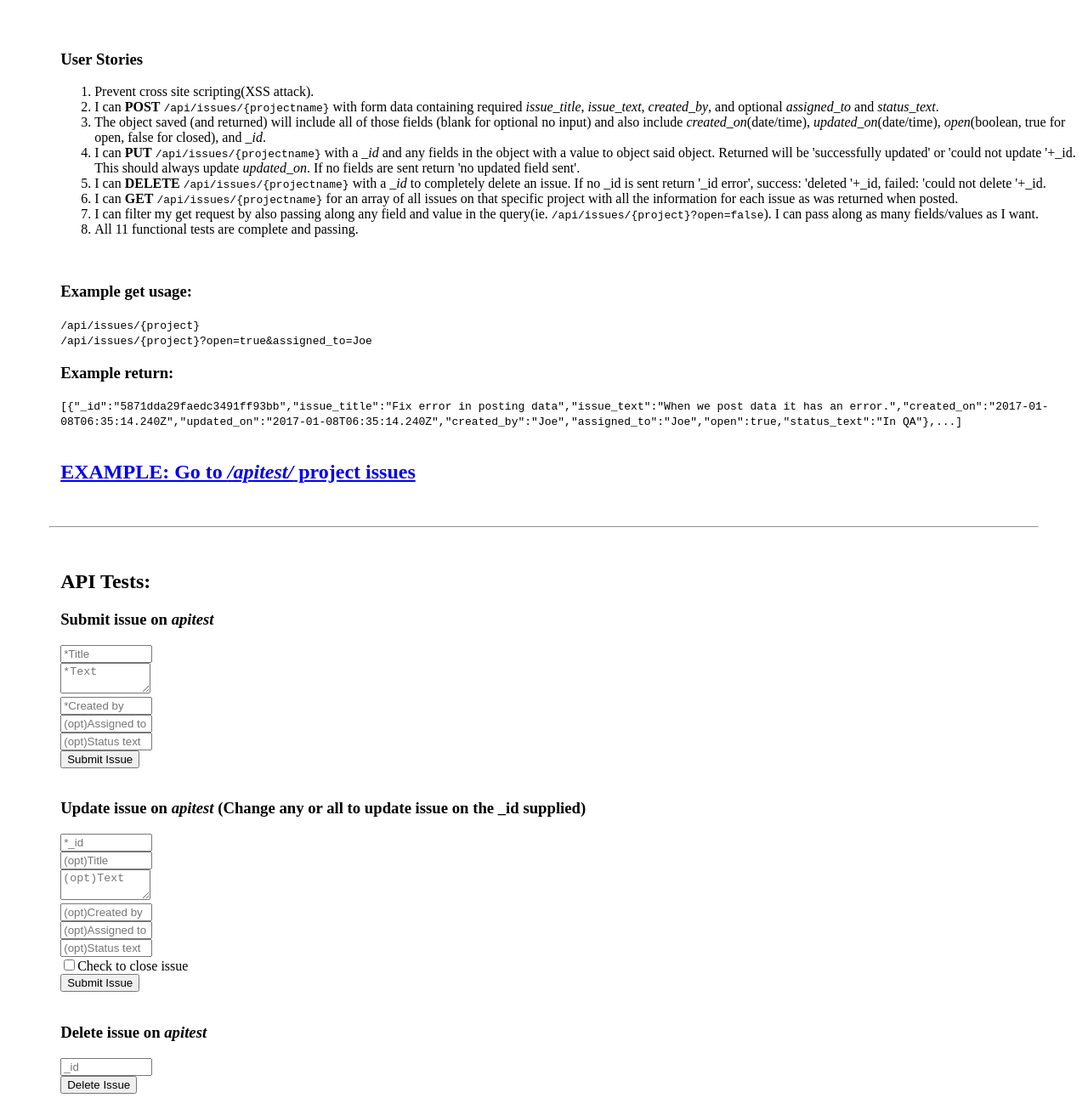
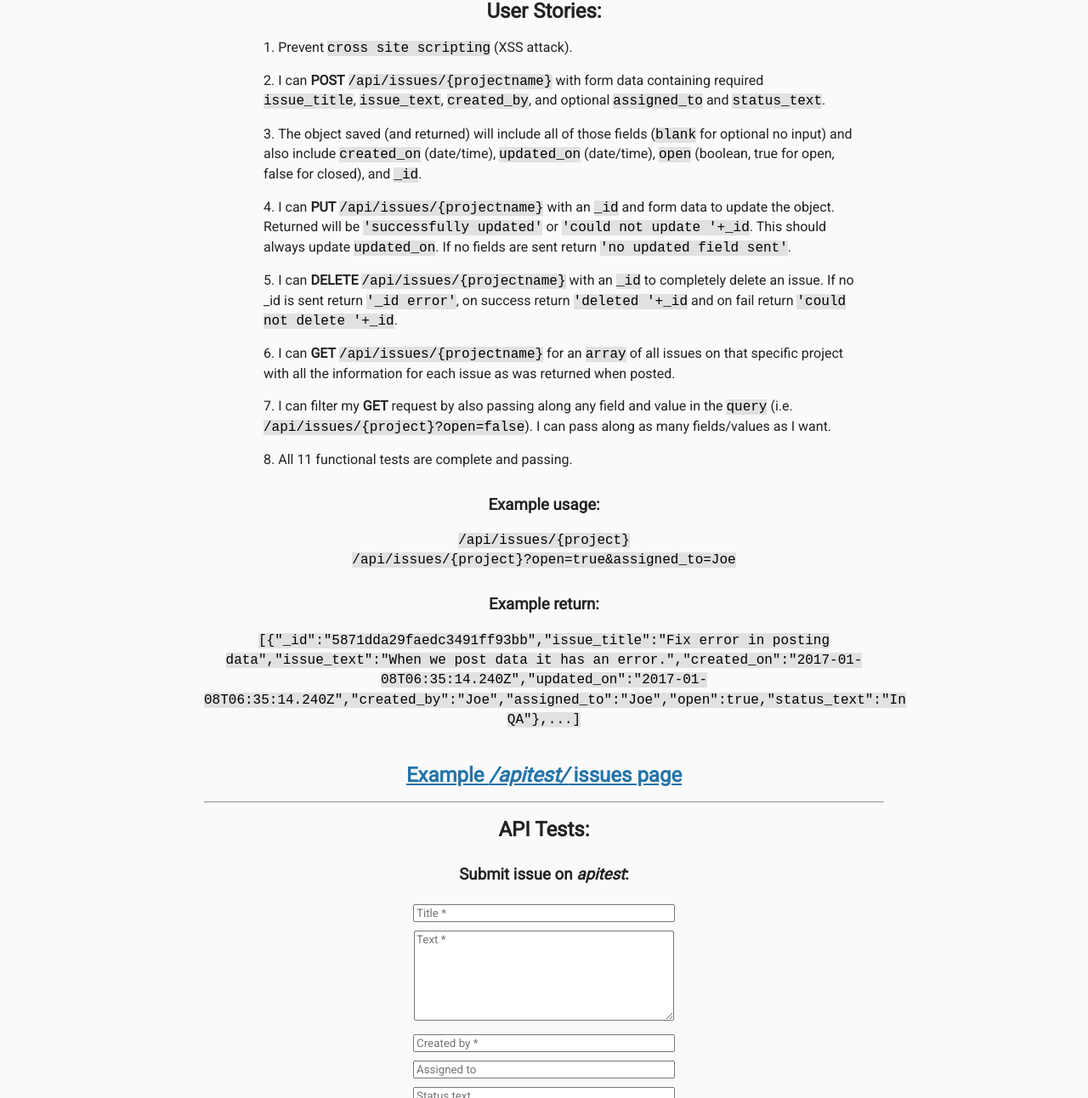
Before and after one commit to Myrmidonut/fcc_infosec_issue_tracker, a website: page views/index.html in a window 1280 px wide. Shown: the part 63-1355 px from the top of the page at 85% size. Drawn offline with nearby package versions, Linux system fonts and the light colour scheme.

Commit message:
updated styling and layout

```diff
--- /dev/null
+++ b/public/script.js
@@ -0,0 +1 @@
+console.log("test")
--- a/public/style.css
+++ b/public/style.css
@@ -1,23 +1,66 @@
-* {
-  margin: 0px;
-  padding: 0px;
+body {
+	font-family: 'Roboto', sans-serif;
+	font-size: 16px;
+	color: #222;
+	background-color: #FaFaFa;
+	text-align: center;
+	line-height: 1.4em;
 }
 
-body {
-  padding: 10px;
+.container {
+	padding: 0;
+	margin-top: 40px;
+  margin: auto;
+  max-width: 800px;
 }
 
-.issue {
-  margin: 20px;
-  padding: 5px;
-  width: 60%;
-  border: 2px solid black;
+h3 {
+  margin-top: 30px;
 }
 
-.closed {
-  background-color: lightgrey;
+.user-stories {
+  position: relative;
+  text-align: left;
+  max-width: 700px;
+  margin: 15px auto;
 }
 
-.id {
-  font-size: 10.5px;
+.user-stories li {
+  margin-bottom: 1em;
 }
+
+code {
+  font-family: monospace;
+  color: black;
+  background-color: rgba(0,0,0,0.1);
+}
+
+a {
+	color: #2574A9;
+}
+
+ol {
+	list-style-position: inside;
+}
+
+ul {
+	list-style-type: none;
+}
+
+li {
+  margin-bottom: 0.5em;
+}
+
+input,textarea {
+  width: 300px;
+  margin: 5px;
+  font-family: 'Roboto', sans-serif;
+}
+
+textarea {
+  height: 100px;
+}
+
+input[type=checkbox] {
+  width: 20px;
+}
--- a/views/index.html
+++ b/views/index.html
@@ -1,82 +1,98 @@
 <!DOCTYPE html>
 <html>
   <head>
-    <title>Welcome to HyperDev!</title>
+    <title>Issue Tracker</title>
 
-    <meta name="description" content="A cool thing made with HyperDev">
     <meta charset="utf-8">
     <meta http-equiv="X-UA-Compatible" content="IE=edge">
     <meta name="viewport" content="width=device-width, initial-scale=1">
 
-    <link id="favicon" rel="shortcut icon" href="https://glitch.com/edit/favicon.ico?v=3" type="image/x-icon">
+    <link rel="shortcut icon" href="https://cdn.hyperdev.com/us-east-1%3A52a203ff-088b-420f-81be-45bf559d01b1%2Ffavicon.ico" type="image/x-icon"/>
+    <link href="https://fonts.googleapis.com/css?family=Roboto" rel="stylesheet" type="text/css">
+    <link rel="stylesheet" href="/public/style.css">
   </head>
 
   <body>
+    <div class="container">
+
       <header>
-      <h1>
-        ISQA_4 - Issue Tracker
-      </h1>
+        <h1>Information Security Project: Issue Tracker</h1>
       </header>
 
-    <div id="userstories" style="margin-left: 5%; margin-top: 5%">
-      <h3>User Stories</h3>
-      <ol>
-        <li>Prevent cross site scripting(XSS attack).</li>
-        <li>I can <b>POST</b> <code>/api/issues/{projectname}</code> with form data containing required <i>issue_title</i>, <i>issue_text</i>, <i>created_by</i>, and optional <i>assigned_to</i> and <i>status_text</i>.</li>
-        <li>The object saved (and returned) will include all of those fields (blank for optional no input) and also include <i>created_on</i>(date/time), <i>updated_on</i>(date/time), <i>open</i>(boolean, true for open, false for closed), and <i>_id</i>.</li>
-        <li>I can <b>PUT</b> <code>/api/issues/{projectname}</code> with a <i>_id</i> and any fields in the object with a value to object said object. Returned will be 'successfully updated' or 'could not update '+_id. This should always update <i>updated_on</i>. If no fields are sent return 'no updated field sent'.</li>
-        <li>I can <b>DELETE</b> <code>/api/issues/{projectname}</code> with a <i>_id</i> to completely delete an issue. If no _id is sent return '_id error', success: 'deleted '+_id, failed: 'could not delete '+_id.</li>
-        <li>I can <b>GET</b> <code>/api/issues/{projectname}</code> for an array of all issues on that specific project with all the information for each issue as was returned when posted.</li>
-        <li>I can filter my get request by also passing along any field and value in the query(ie. <code>/api/issues/{project}?open=false</code>). I can pass along as many fields/values as I want.</li>
+      <h2>User Stories:</h2>
+      <ol class="user-stories">
+        <li>Prevent <code>cross site scripting</code> (XSS attack).</li>
+        <li>I can <strong>POST</strong> <code>/api/issues/{projectname}</code> with form data containing required <code>issue_title</code>, <code>issue_text</code>, <code>created_by</code>, and optional <code>assigned_to</code> and <code>status_text</code>.</li>
+        <li>The object saved (and returned) will include all of those fields (<code>blank</code> for optional no input) and also include <code>created_on</code> (date/time), <code>updated_on</code> (date/time), <code>open</code> (boolean, true for open, false for closed), and <code>_id</code>.</li>
+        <li>I can <strong>PUT</strong> <code>/api/issues/{projectname}</code> with an <code>_id</code> and form data to update the object. Returned will be <code>'successfully updated'</code> or <code>'could not update '+_id</code>. This should always update <code>updated_on</code>. If no fields are sent return <code>'no updated field sent'</code>.</li>
+        <li>I can <strong>DELETE</strong> <code>/api/issues/{projectname}</code> with an <code>_id</code> to completely delete an issue. If no _id is sent return <code>'_id error'</code>, on success return <code>'deleted '+_id</code> and on fail return <code>'could not delete '+_id</code>.</li>
+        <li>I can <strong>GET</strong> <code>/api/issues/{projectname}</code> for an <code>array</code> of all issues on that specific project with all the information for each issue as was returned when posted.</li>
+        <li>I can filter my <strong>GET</strong> request by also passing along any field and value in the <code>query</code> (i.e. <code>/api/issues/{project}?open=false</code>). I can pass along as many fields/values as I want.</li>
         <li>All 11 functional tests are complete and passing.</li>
-      </ol><br>
+      </ol>
 
-      <h3>Example get usage:</h3>
+      <h3>Example usage:</h3>
       <code>/api/issues/{project}</code><br>
       <code>/api/issues/{project}?open=true&amp;assigned_to=Joe</code><br>
 
       <h3>Example return:</h3>
       <code>[{"_id":"5871dda29faedc3491ff93bb","issue_title":"Fix error in posting data","issue_text":"When we post data it has an error.","created_on":"2017-01-08T06:35:14.240Z","updated_on":"2017-01-08T06:35:14.240Z","created_by":"Joe","assigned_to":"Joe","open":true,"status_text":"In QA"},...]</code><br><br>
 
-      <h2><a href="/apitest/">EXAMPLE: Go to <i>/apitest/</i> project issues</a></h2>
+      <h2><a href="/apitest/">Example <em>/apitest/</em> issues page</a></h2>
+
+      <hr>
+
+      <div id="testui">
+        <h2>API Tests:</h2>
+
+        <h3>Submit issue on <i>apitest</i>:</h3>
+        <form id="testForm1" class="border">
+          <input type="text" name="issue_title" placeholder="Title *" required=""><br>
+          <textarea type="text" name="issue_text" placeholder="Text *" required=""></textarea><br>
+          <input type="text" name="created_by" placeholder="Created by *" required=""><br>
+          <input type="text" name="assigned_to" placeholder="Assigned to"><br>
+          <input type="text" name="status_text" placeholder="Status text">
+          <p>* Required Fields</p>
+          <button type="submit">Submit Issue</button>
+        </form>
+
+        <h3>Update issue on <i>apitest</i>:</h3>
+        <form id="testForm2" class="border">
+          <input type="text" name="_id" placeholder="_id *" required=""><br>
+          <input type="text" name="issue_title" placeholder="Title"><br>
+          <textarea type="text" name="issue_text" placeholder="Text"></textarea><br>
+          <input type="text" name="created_by" placeholder="Created by"><br>
+          <input type="text" name="assigned_to" placeholder="Assigned to"><br>
+          <input type="text" name="status_text" placeholder="Status text"><br>
+          <label>
+            <input type="checkbox" name="open" value="false">
+            Check to close issue
+          </label>
+          <p>* Required Fields</p>
+          <button type="submit">Submit Issue</button>
+        </form>
+
+        <h3>Delete issue on <i>apitest</i>:</h3>
+        <form id="testForm3" class="border">
+          <input type="text" name="_id" placeholder="_id" required=""><br><br>
+          <button type="submit">Delete Issue</button>
+        </form>
+
+
+        <h3>API response:</h3>
+        <p id="jsonResult"></p>
+
+        <hr>
+
+        <div class="footer">
+          <p>
+            by <a href="https://github.com/Myrmidonut/fcc_infosec_issue_tracker" title="GitHub Repository" target="_blank">Frederik</a> | <a href="https://learn.freecodecamp.org/" title="Learn to code at freeCodeCamp" target="_blank">freeCodeCamp</a>
+          </p>
         </div>
 
-    <hr style="margin: 50px">
-
-    <div id="testui" style="margin-left: 5%">
-      <h2 style="text-align: left">API Tests:</h2>
-
-      <h3>Submit issue on <i>apitest</i></h3>
-      <form id="testForm" class="border">
-        <input type="text" name="issue_title" placeholder="*Title" style="width: 100px" required=""><br>
-        <textarea type="text" name="issue_text" placeholder="*Text" style="width: 100px" required=""></textarea><br>
-        <input type="text" name="created_by" placeholder="*Created by" style="width: 100px" required=""><br>
-        <input type="text" name="assigned_to" placeholder="(opt)Assigned to" style="width: 100px"><br>
-        <input type="text" name="status_text" placeholder="(opt)Status text" style="width: 100px"><br>
-        <button type="submit">Submit Issue</button>
-      </form><br>
-
-      <h3>Update issue on <i>apitest</i> (Change any or all to update issue on the _id supplied)</h3>
-      <form id="testForm2" class="border">
-        <input type="text" name="_id" placeholder="*_id" style="width: 100px" required=""><br>
-        <input type="text" name="issue_title" placeholder="(opt)Title" style="width: 100px"><br>
-        <textarea type="text" name="issue_text" placeholder="(opt)Text" style="width: 100px"></textarea><br>
-        <input type="text" name="created_by" placeholder="(opt)Created by" style="width: 100px"><br>
-        <input type="text" name="assigned_to" placeholder="(opt)Assigned to" style="width: 100px"><br>
-        <input type="text" name="status_text" placeholder="(opt)Status text" style="width: 100px"><br>
-        <label><input type="checkbox" name="open" value="false">Check to close issue</label><br>
-        <button type="submit">Submit Issue</button>
-      </form><br>
-
-      <h3>Delete issue on <i>apitest</i></h3>
-      <form id="testForm2" class="border">
-        <input type="text" name="_id" placeholder="_id" style="width: 100px" required=""><br>
-        <button type="submit">Delete Issue</button>
-      </form>
-      <code id="jsonResult"></code>
       </div>
 
-    <hr style="margin: 50px; margin-top: 200px">
+
 
       <!-- Your web-app is https, so your scripts need to be too -->
       <script src="https://code.jquery.com/jquery-2.2.1.min.js"
@@ -84,17 +100,19 @@
               crossorigin="anonymous"></script>
       <script>
         $(function() {
-        $('#testForm').submit(function(e) {
+
+          $('#testForm1').submit(function(e) {
             $.ajax({
               url: '/api/issues/apitest',
               type: 'post',
-            data: $('#testForm').serialize(),
+              data: $('#testForm1').serialize(),
               success: function(data) {
                 $('#jsonResult').text(JSON.stringify(data));
               }
             });
             e.preventDefault();
           });
+
           $('#testForm2').submit(function(e) {
             $.ajax({
               url: '/api/issues/apitest',
@@ -106,6 +124,7 @@
             });
             e.preventDefault();
           });
+
           $('#testForm3').submit(function(e) {
             $.ajax({
               url: '/api/issues/apitest',
@@ -119,5 +138,9 @@
           });
         });
       </script>
+
+      <script src="./public/script.js"></script>
+
+    </div>
   </body>
 </html>
```
Also changed, not shown: routes/api.js (+0 -14 lines), views/issue.html (+34 -24 lines). Lines whose indentation alone changed are shown as unchanged.
